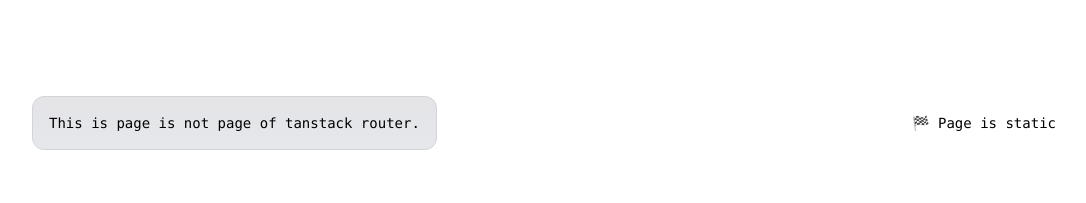
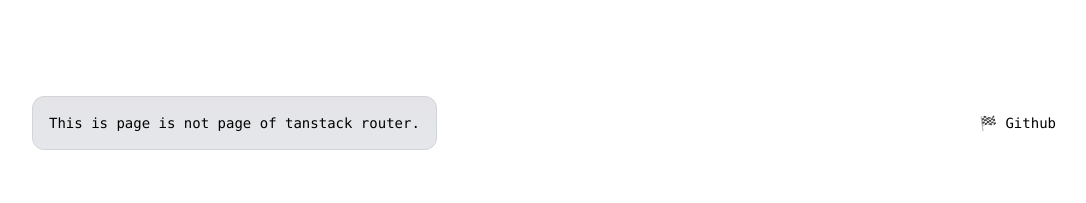
Before and after one commit to SeanCassiere/next-app-tanstack-router, a Next.js app: page / in a window 1280 px wide. Shown: the top 203 px of the page, without its empty margins (96-1182 px from the left). Built offline with nearby package versions, Linux system fonts and the light colour scheme.

Commit message:
feat: github link

```diff
--- a/src/app/page.tsx
+++ b/src/app/page.tsx
@@ -15,11 +15,11 @@ export default function Home() {
 				<div className='fixed bottom-0 left-0 flex h-48 w-full items-end justify-center bg-gradient-to-t from-white via-white dark:from-black dark:via-black lg:static lg:h-auto lg:w-auto lg:bg-none'>
 					<a
 						className='pointer-events-none flex place-items-center gap-2 p-8 lg:pointer-events-auto lg:p-0'
-						href='https://vercel.com?utm_source=create-next-app&utm_medium=appdir-template&utm_campaign=create-next-app'
+						href='https://github.com/SeanCassiere/next-app-tanstack-router'
 						target='_blank'
 						rel='noopener noreferrer'
 					>
-						🏁 Page is static
+						🏁 Github
 					</a>
 				</div>
 			</div>
```
